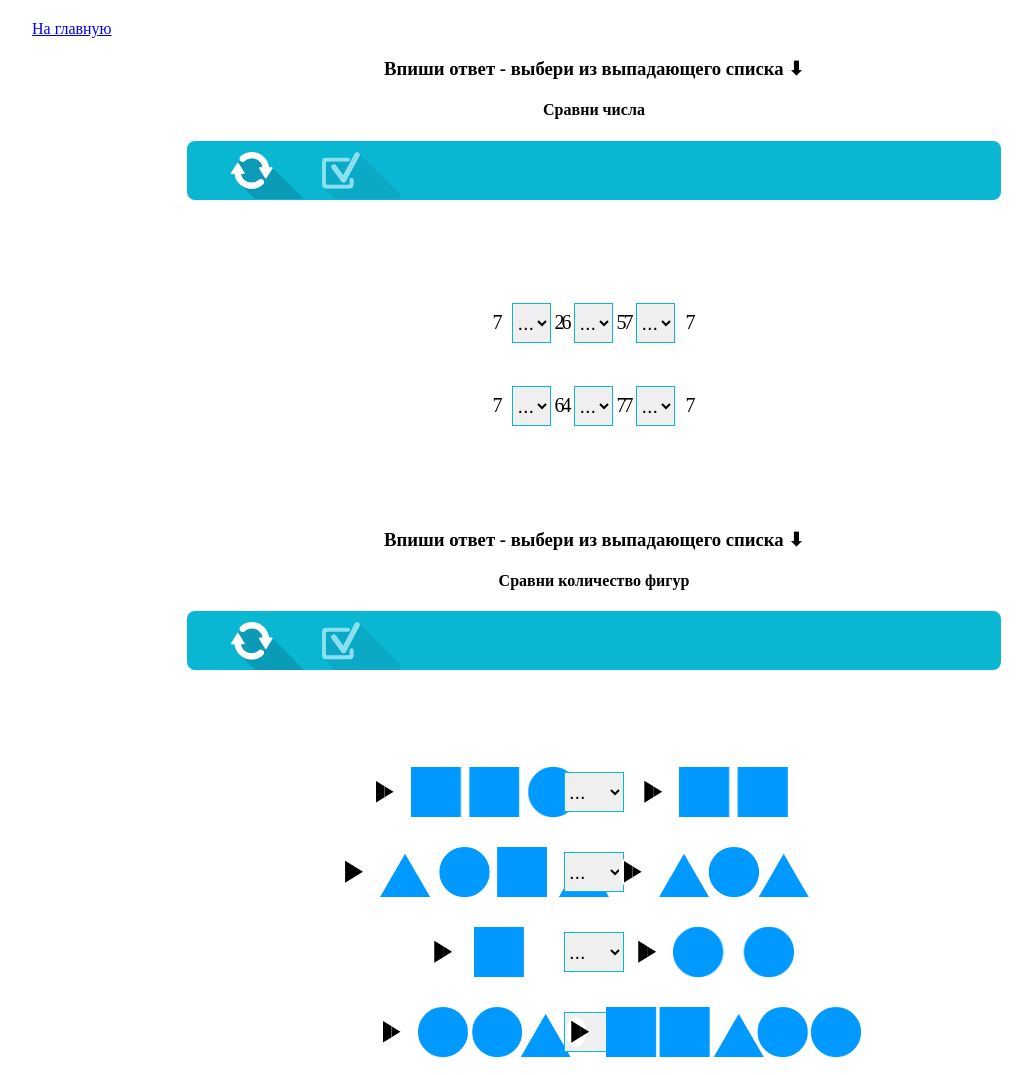
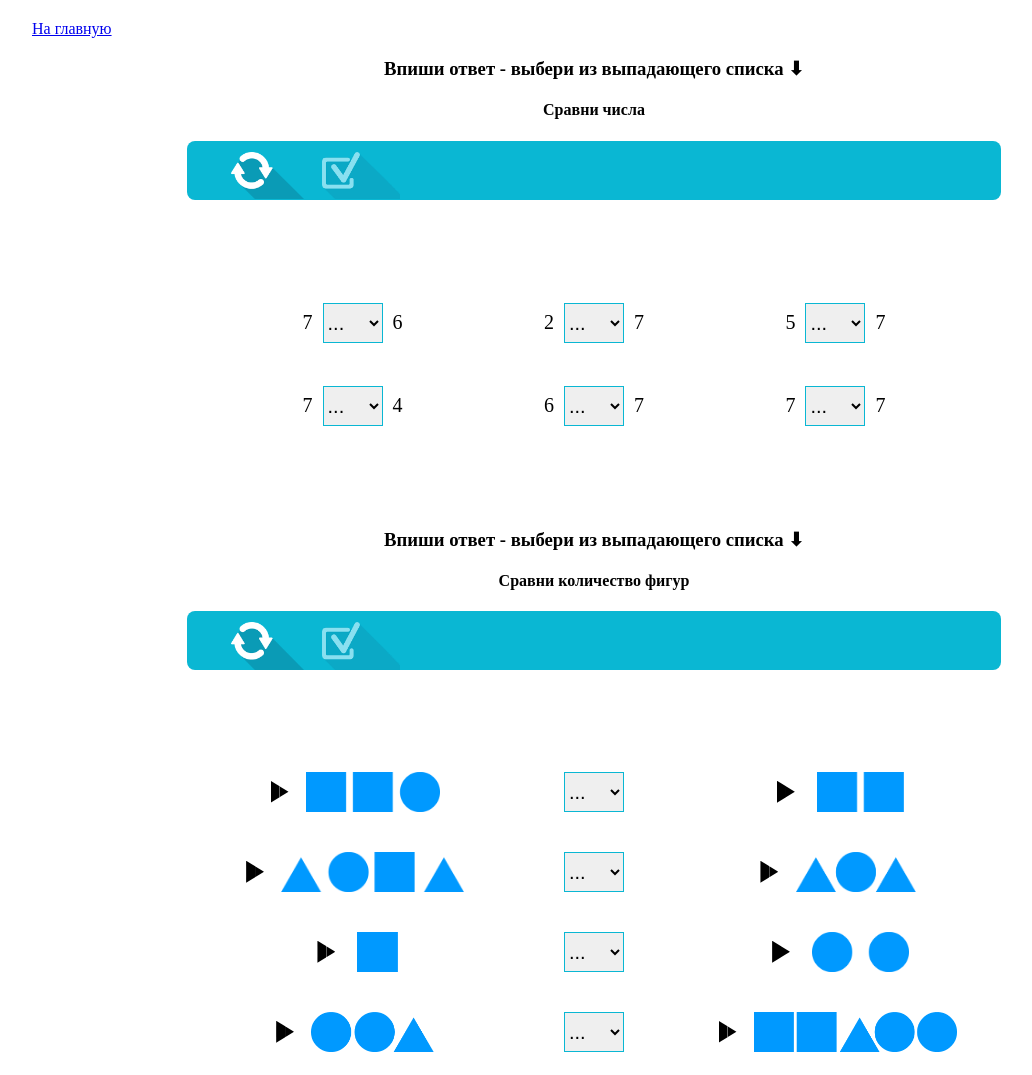
Before and after one commit to chizzgar/universal_monoBrowStand, a plain HTML site: page writeAnswer/writeAnswer_2/writeAnswer_2.html in a window 1280 px wide. Shown: the whole page, without its empty margins (46-1078 px from the left). Drawn offline with Linux system fonts and the light colour scheme.

Commit message:
fix styles write answer 2

```diff
--- a/writeAnswer/writeAnswer_2/styles/writeAnswer_2_standStyles.css
+++ b/writeAnswer/writeAnswer_2/styles/writeAnswer_2_standStyles.css
@@ -1,5 +1,6 @@
 .writeAnswer_2_task_wrapper {
   max-width: 1000px;
+  width: 100%;
   display: -webkit-box;
   display: -ms-flexbox;
   display: flex;
@@ -36,15 +37,19 @@
   display: -ms-flexbox;
   display: flex;
   font-size: 20px;
-  width: 60%;
+  /* width: 60%; */
   margin: 5px;
   width: 100%;
-  -webkit-box-pack: center;
+  /* -webkit-box-pack: center;
   -ms-flex-pack: center;
-  justify-content: center;
+  justify-content: center; */
+  -webkit-box-pack: space-evenly;
+  -ms-flex-pack: space-evenly;
+  justify-content: space-evenly;
 }
 .writeAnswer_2_task_answer img {
-  height: 50px;
+  /* height: 50px; */
+  height: 40px;
 }
 
 .writeAnswer_2_task_answer select {
```
